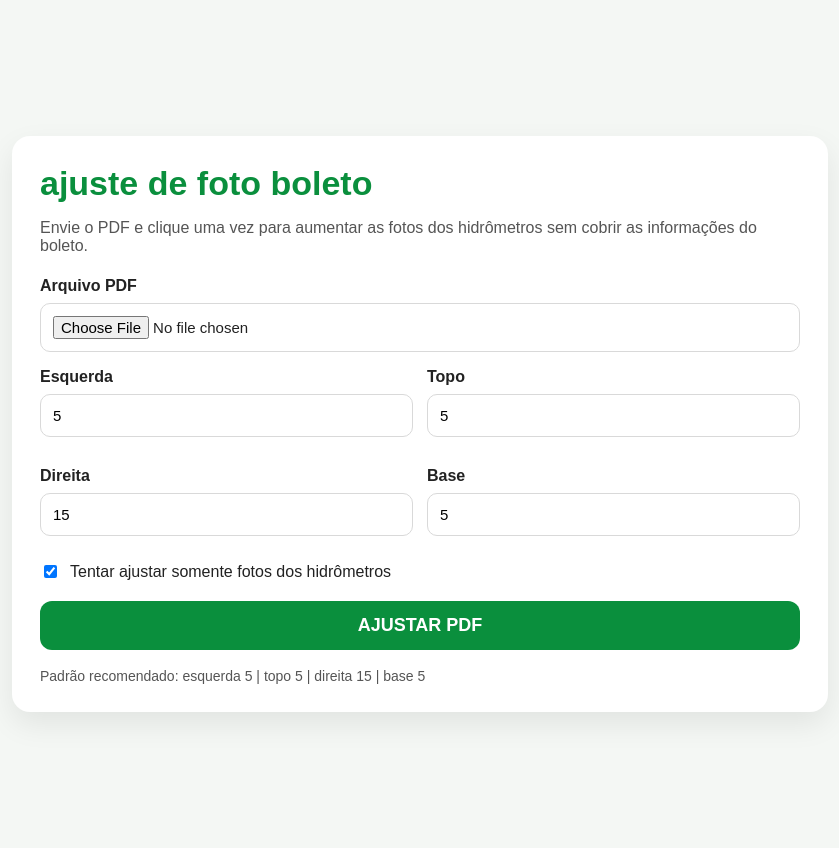
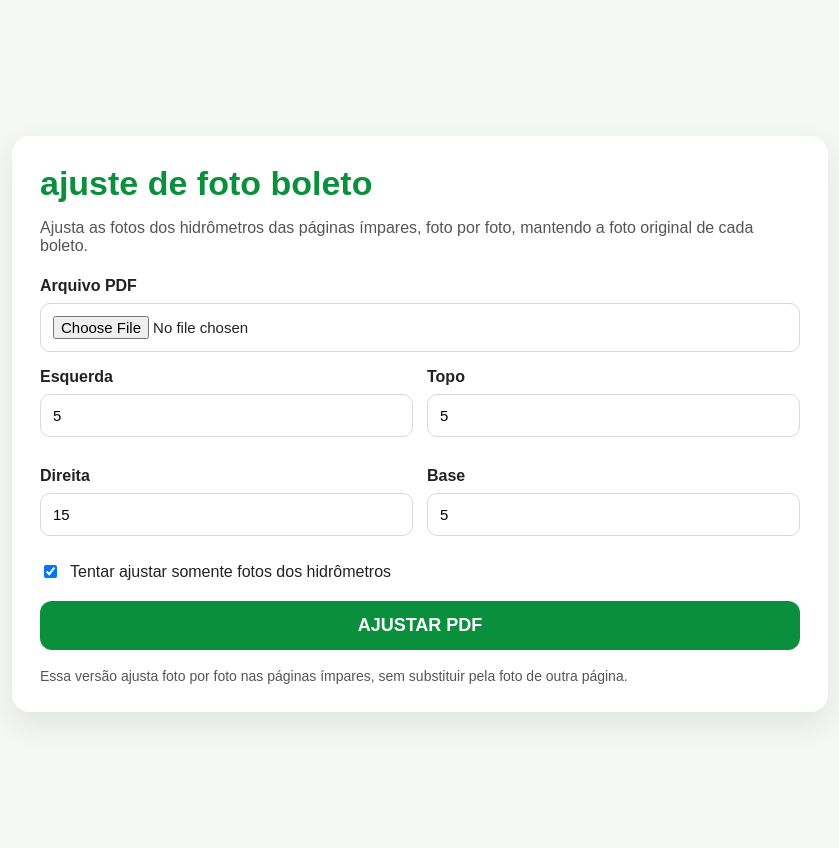
Before and after one commit to chamedesk/ajusteboleto, a Flask app: page / in a window 1280 px wide. Shown: the whole page, without its empty margins (220-1059 px from the left). Run offline with Flask 3, Linux system fonts and the light colour scheme.

Commit message:
Update index.html

```diff
--- a/templates/index.html
+++ b/templates/index.html
@@ -10,7 +10,7 @@
   <div class="container">
     <div class="card">
       <h1>ajuste de foto boleto</h1>
-      <p class="subtitle">Envie o PDF e clique uma vez para aumentar as fotos dos hidrômetros sem cobrir as informações do boleto.</p>
+      <p class="subtitle">Ajusta as fotos dos hidrômetros das páginas ímpares, foto por foto, mantendo a foto original de cada boleto.</p>
 
       {% with messages = get_flashed_messages() %}
         {% if messages %}
@@ -53,9 +53,7 @@
         <button type="submit">AJUSTAR PDF</button>
       </form>
 
-      <div class="tip">
-        Padrão recomendado: esquerda 5 | topo 5 | direita 15 | base 5
-      </div>
+      <div class="tip">Essa versão ajusta foto por foto nas páginas ímpares, sem substituir pela foto de outra página.</div>
     </div>
   </div>
 </body>
```
